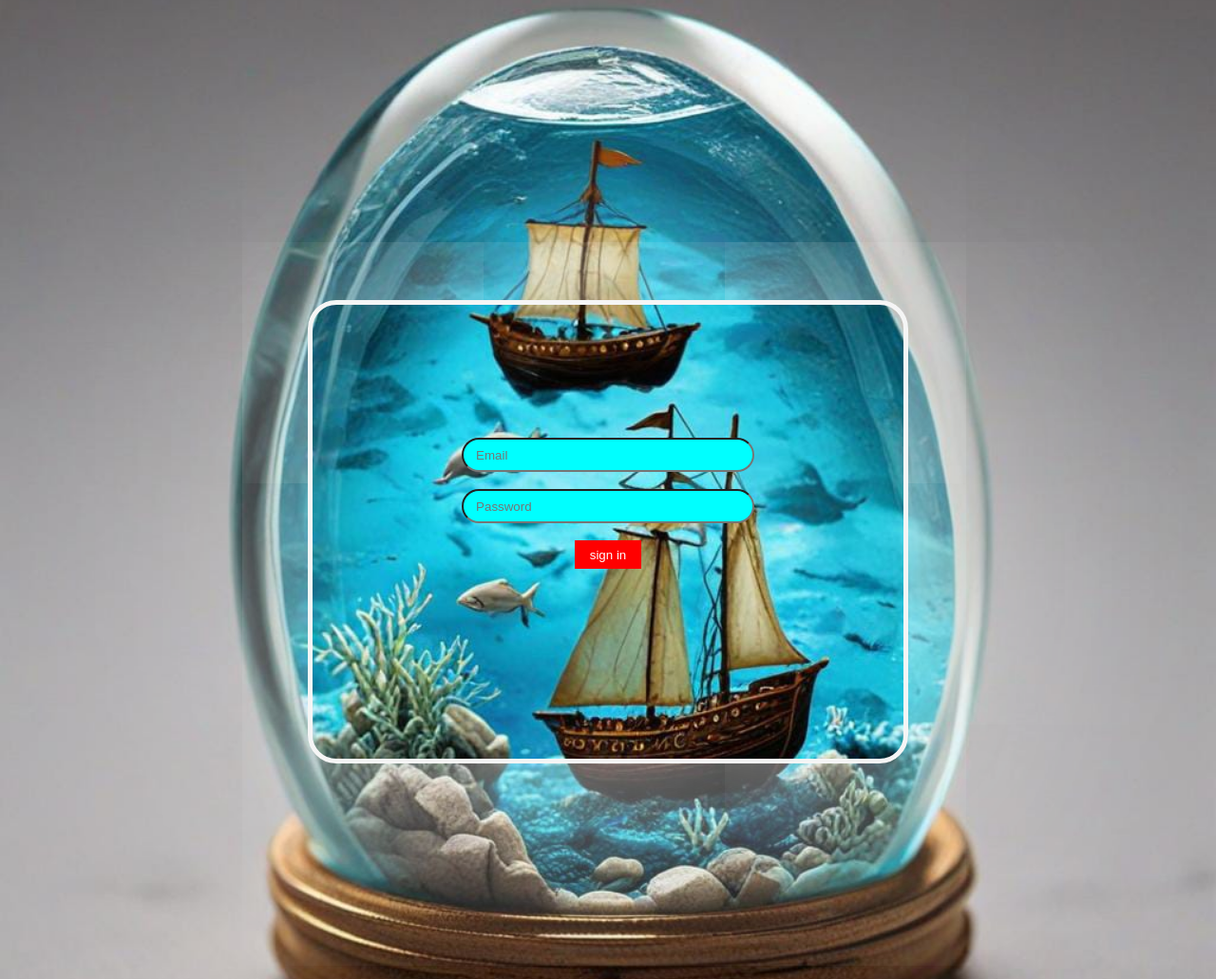
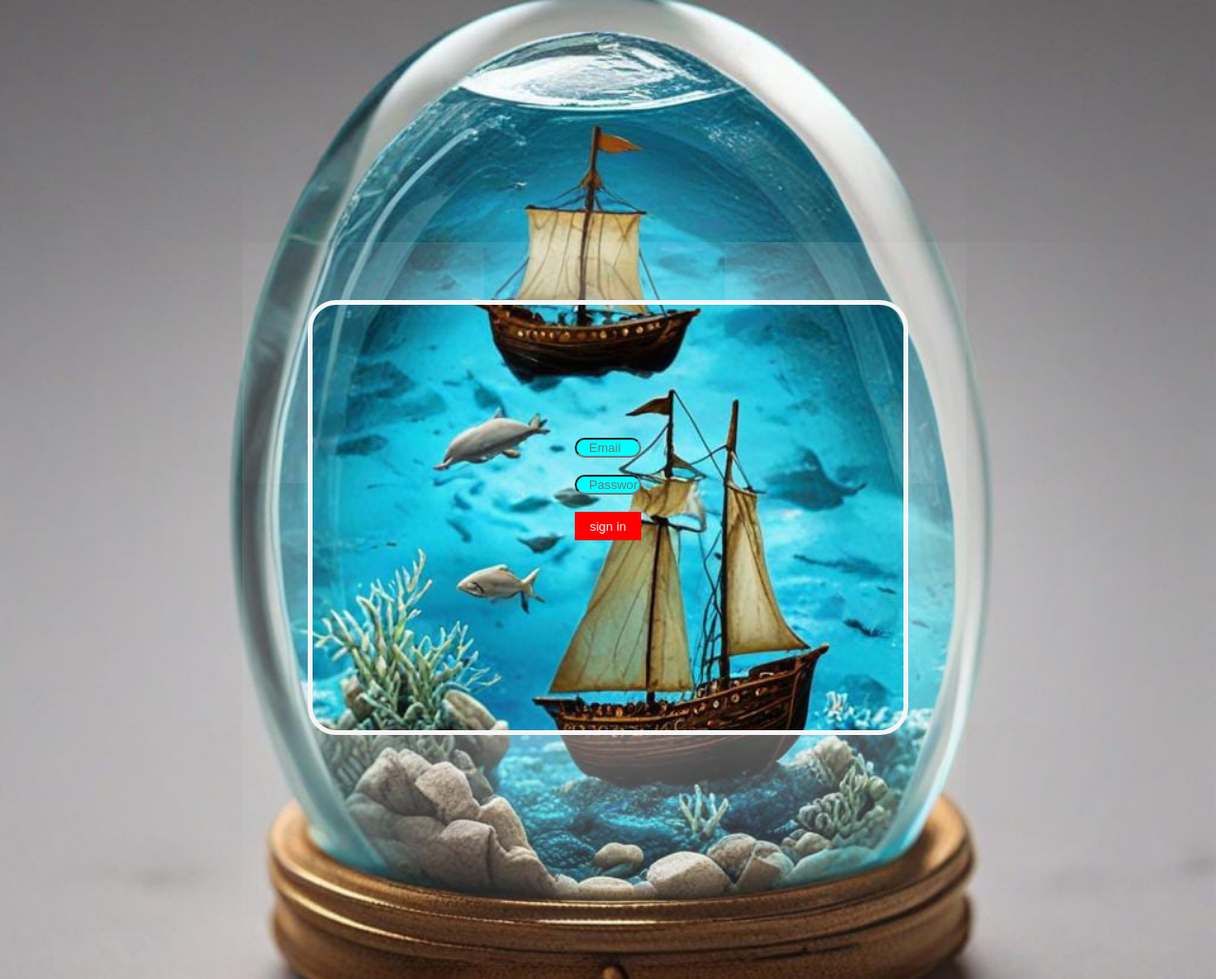
Before and after one commit to AbivarsanR/AbivarsanR, a plain HTML site: page index.html in a window 1280 px wide. Shown: the top 1031 px of the page at 95% size. Drawn offline with Linux system fonts and the light colour scheme.

Commit message:
Update style.css

```diff
--- a/style.css
+++ b/style.css
@@ -23,8 +23,8 @@ h2{
 input{
     background-color: aqua;
     border-radius: 50px;
-    width: 300px;
-    height: 30px;
+    width: 10%;
+    height: 0.5%;
 }
 #input1{
     margin-top: 5%;
```
